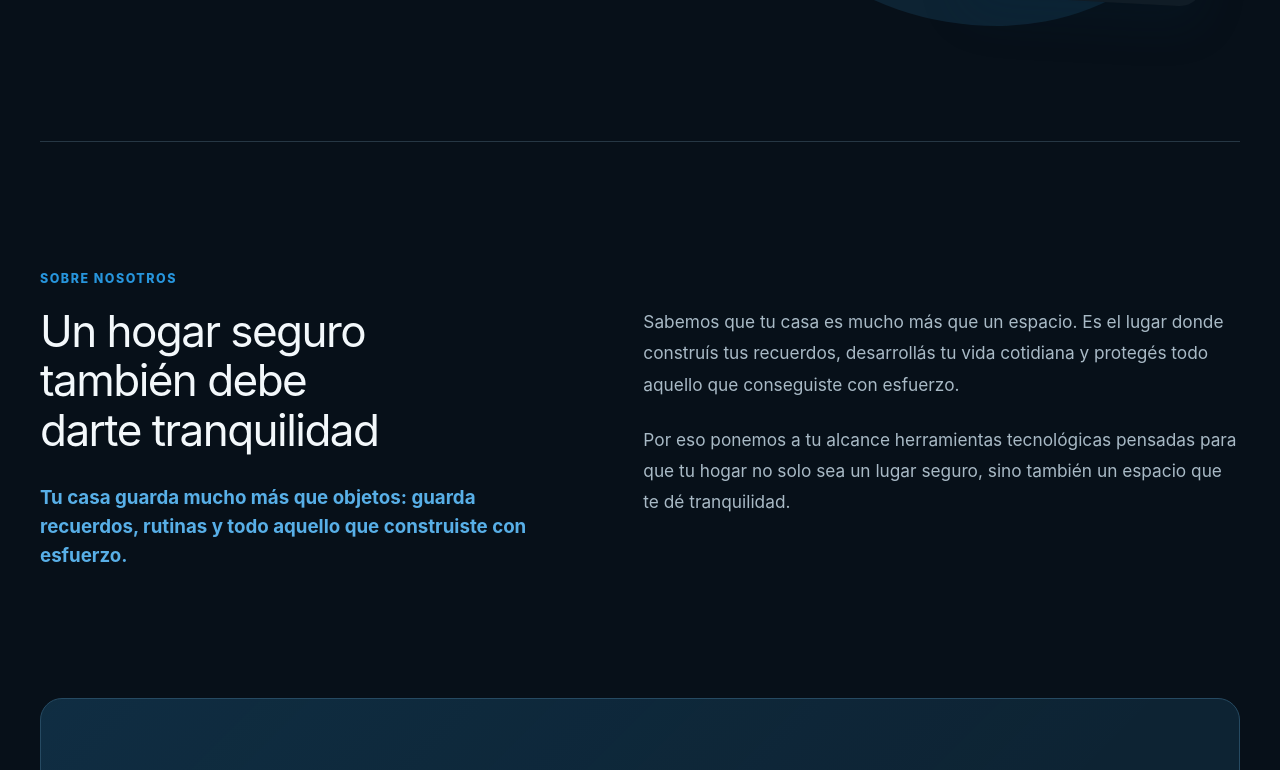
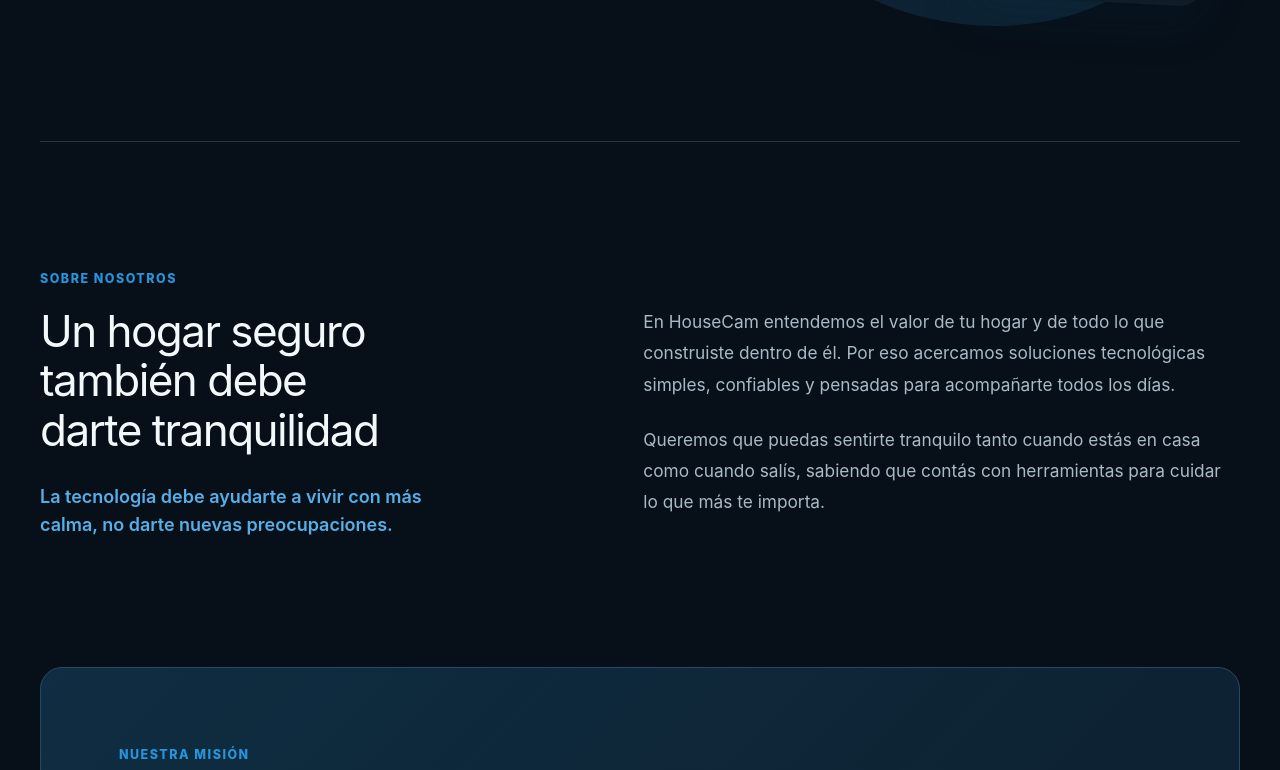
Before and after one commit to junsey/housecam, a Next.js app: page /nosotros in a window 1280 px wide. Shown: the part 575-1345 px from the top of the page. Built offline with nearby package versions, Linux system fonts and the light colour scheme; no server answers; the database is empty.

Commit message:
Refine about story messaging

```diff
--- a/src/features/about/about-story.tsx
+++ b/src/features/about/about-story.tsx
@@ -7,15 +7,15 @@
         <p className={styles.sectionKicker}>Sobre nosotros</p>
         <h2 id="about-story-title">Un hogar seguro también debe darte tranquilidad</h2>
         <p className={styles.storyHighlight}>
-          Tu casa guarda mucho más que objetos: guarda recuerdos, rutinas y todo aquello que construiste con esfuerzo.
+          La tecnología debe ayudarte a vivir con más calma, no darte nuevas preocupaciones.
         </p>
       </div>
       <div className={styles.storyBody}>
         <p>
-          Sabemos que tu casa es mucho más que un espacio. Es el lugar donde construís tus recuerdos, desarrollás tu vida cotidiana y protegés todo aquello que conseguiste con esfuerzo.
+          En HouseCam entendemos el valor de tu hogar y de todo lo que construiste dentro de él. Por eso acercamos soluciones tecnológicas simples, confiables y pensadas para acompañarte todos los días.
         </p>
         <p>
-          Por eso ponemos a tu alcance herramientas tecnológicas pensadas para que tu hogar no solo sea un lugar seguro, sino también un espacio que te dé tranquilidad.
+          Queremos que puedas sentirte tranquilo tanto cuando estás en casa como cuando salís, sabiendo que contás con herramientas para cuidar lo que más te importa.
         </p>
       </div>
     </section>
--- a/src/features/about/about.module.css
+++ b/src/features/about/about.module.css
@@ -139,10 +139,11 @@
 }
 
 .storyHighlight {
+  max-width: 440px;
   margin: 28px 0 0;
   color: var(--about-brand-strong);
-  font-size: 1.17rem;
-  font-weight: 650;
+  font-size: 18px;
+  font-weight: 600;
   line-height: 1.55;
 }
 
```
